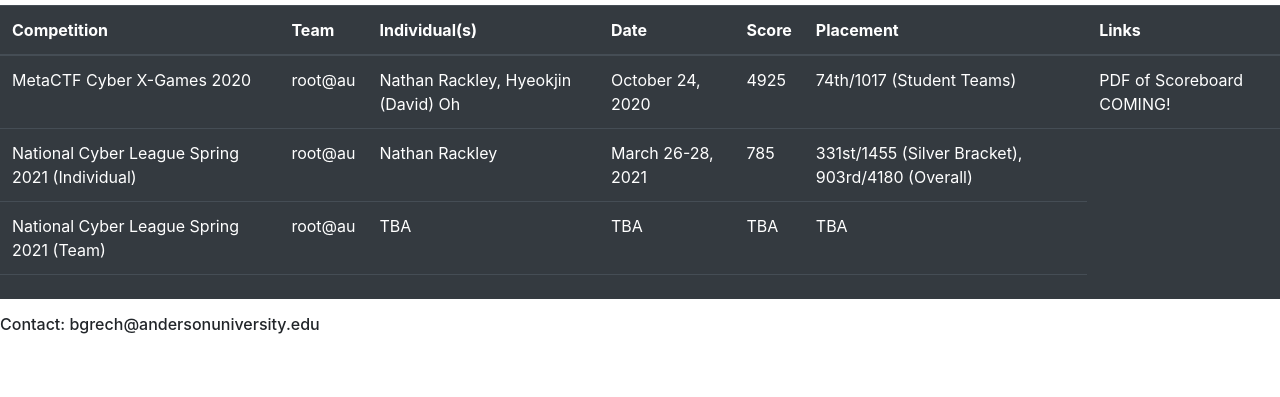
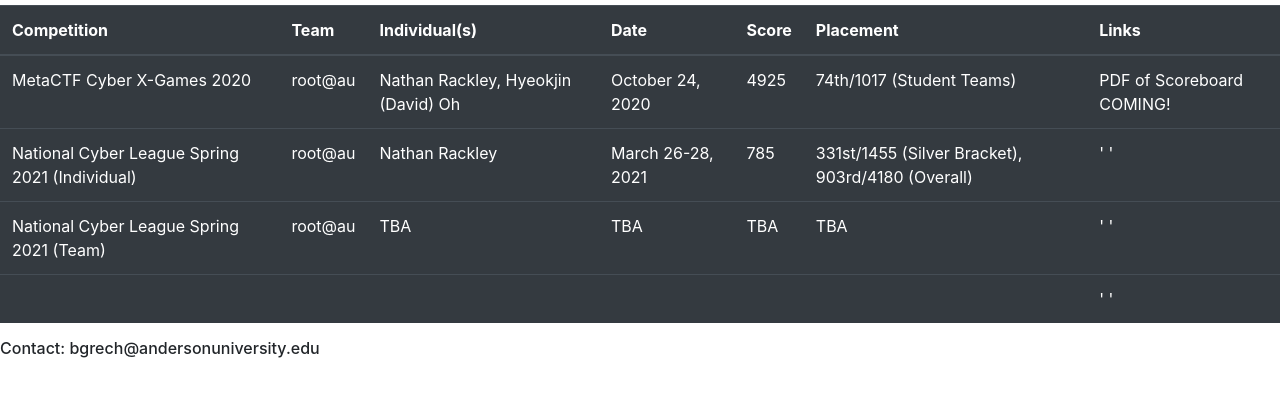
Before and after one commit to au-bgrech/scoreboard, a plain HTML site: page index.html in a window 1280 px wide. Shown: the part 51-448 px from the top of the page. Drawn offline with nearby package versions, Linux system fonts and the light colour scheme.

Commit message:
Update index.html

```diff
--- a/index.html
+++ b/index.html
@@ -47,7 +47,7 @@
       <td>March 26-28, 2021</td>
       <td>785</td>
       <td>331st/1455 (Silver Bracket), 903rd/4180 (Overall)</td>
-      <td></td>
+      <td>' '</td>
     </tr>    <tr>
       <td>National Cyber League Spring 2021 (Team)</td>
       <td>root@au</td>
@@ -55,6 +55,7 @@
       <td>TBA</td>
       <td>TBA</td>
       <td>TBA</td>
+      <td>' '</td>
     </tr>
     <tr>
       <td></td>
@@ -63,6 +64,7 @@
       <td></td>
       <td></td>
       <td></td>
+      <td>' '</td>
     </tr>
   </tbody>
 </table>
```
